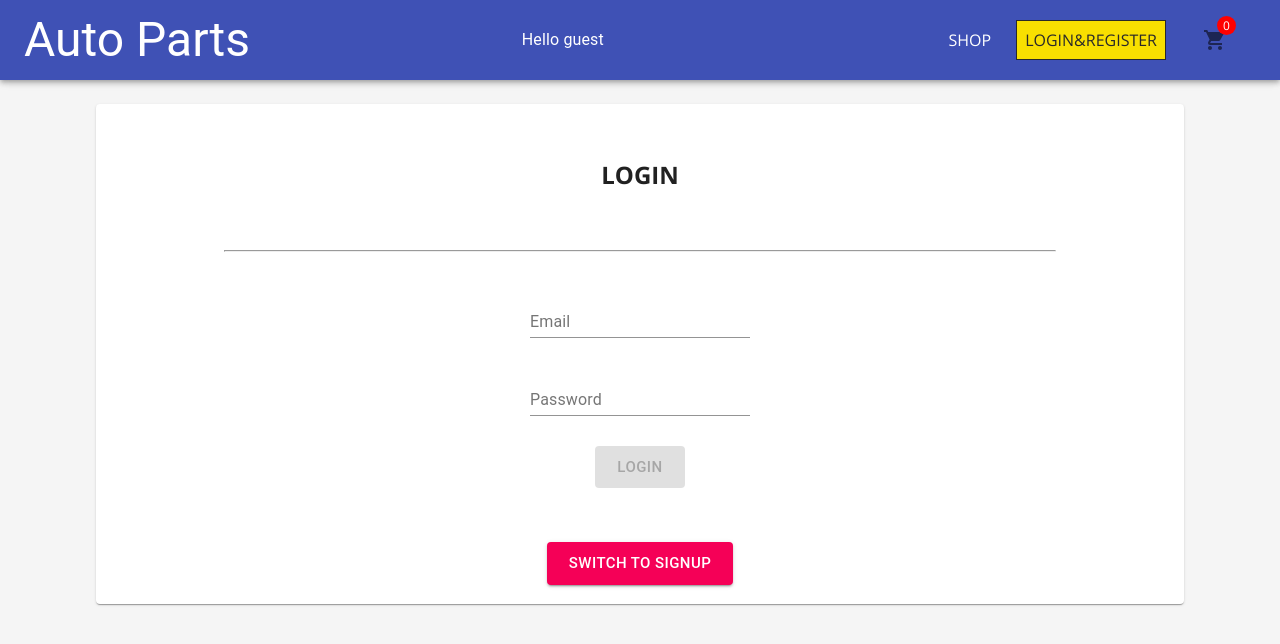
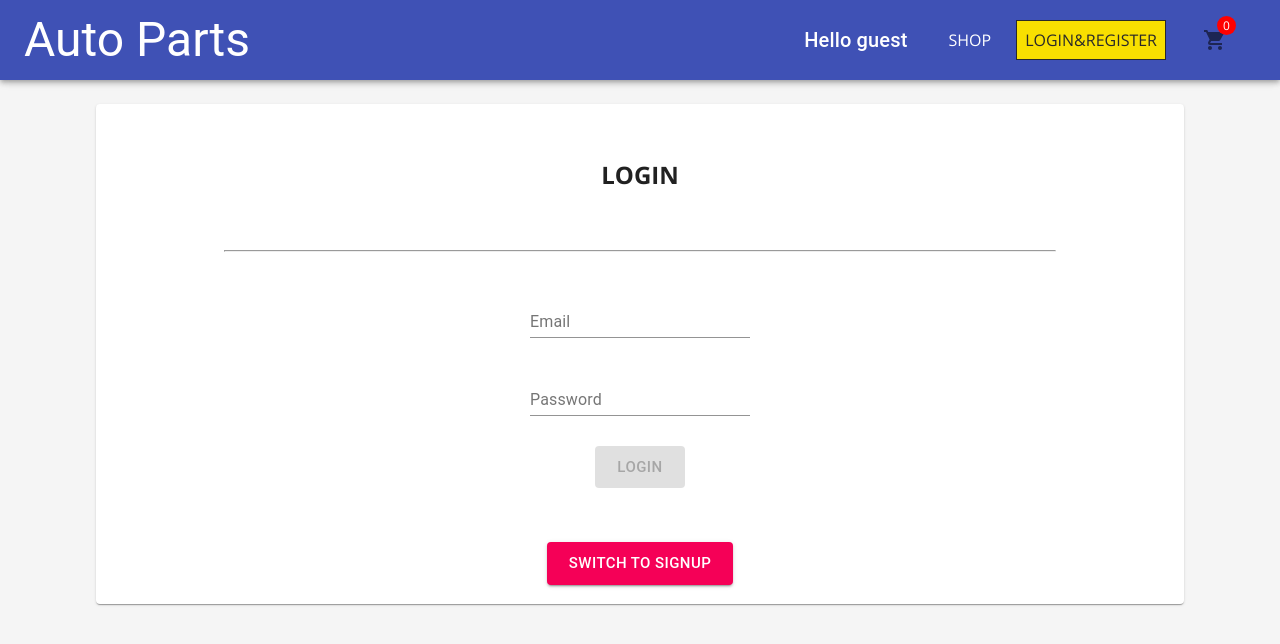
Before and after one commit to MrImas/auto-parts, a React (Create React App) app in the folder frontend/: page /auth in a window 1280 px wide. Shown: the top 644 px of the page. Built offline with nearby package versions, Linux system fonts and the light colour scheme; the HTML template or start-up script is replaced by a standard one.

Commit message:
fixed displaying user name when logging in

```diff
--- a/frontend/src/shared/components/Navigation/MainNavigation.js
+++ b/frontend/src/shared/components/Navigation/MainNavigation.js
@@ -1,9 +1,8 @@
-import React, { useContext } from 'react';
+import React from 'react';
 import { makeStyles } from '@material-ui/core/styles';
 import { AppBar, Toolbar, Typography } from '@material-ui/core';
 
 import { NavLinks } from './NavLinks';
-import { AuthContext } from '../../context/auth-context';
 
 const useStyles = makeStyles({
   toolbar: {
@@ -13,13 +12,11 @@ const useStyles = makeStyles({
 
 export const MainNavigation = () => {
   const classes = useStyles();
-  const auth = useContext(AuthContext);
 
   return (
     <AppBar position='fixed'>
       <Toolbar className={classes.toolbar}>
         <Typography variant='h3'>Auto Parts</Typography>
-        <Typography variant='body1'>Hello {auth.userName}</Typography>
         <nav>
           <NavLinks />
         </nav>
--- a/frontend/src/shared/components/Navigation/NavLinks.js
+++ b/frontend/src/shared/components/Navigation/NavLinks.js
@@ -1,7 +1,7 @@
 import React, { useContext } from 'react';
 import { NavLink } from 'react-router-dom';
 import ShoppingCartIcon from '@material-ui/icons/ShoppingCart';
-import { IconButton } from '@material-ui/core';
+import { IconButton, Typography } from '@material-ui/core';
 
 import Button from '../FormElements/Button';
 import CartContext from '../../context/cart-context';
@@ -13,6 +13,9 @@ export const NavLinks = () => {
   const [cart] = useContext(CartContext);
   return (
     <ul className='nav-links'>
+      <li>
+        <Typography variant='h6'>Hello {auth.userName}</Typography>
+      </li>
       <li>
         {auth.isLoggedIn && (
           <NavLink to='/profile' exact>
```
Also changed, not shown: 1 other file (tests, documents, lock files or other folders).
